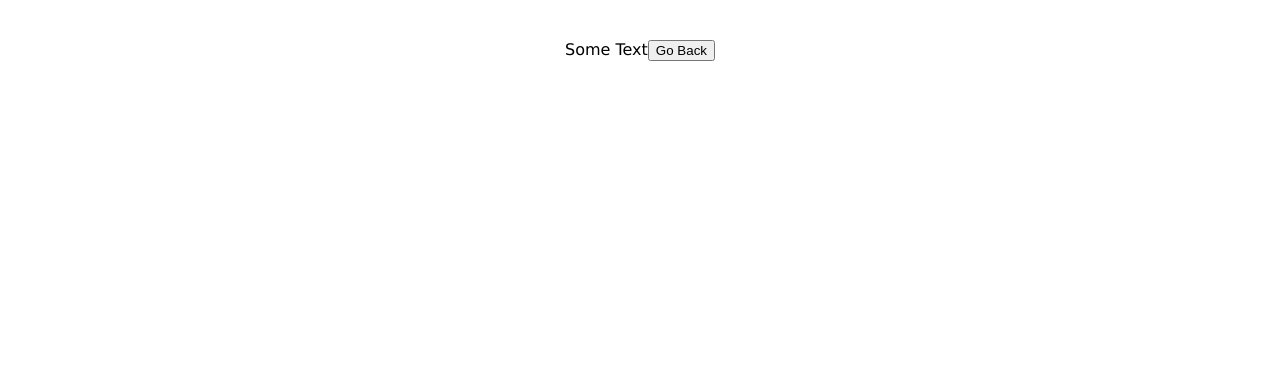
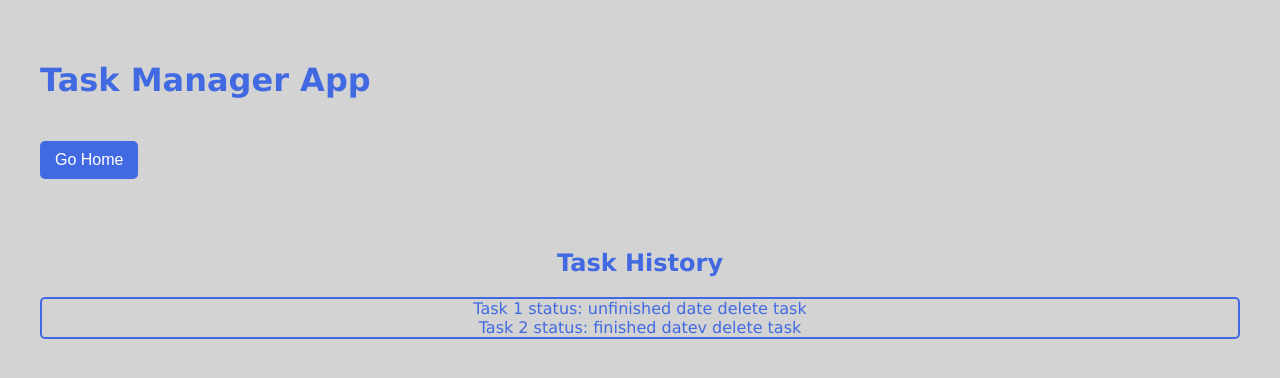
Before and after one commit to Nikolas0209/Task-Manager-App, a React (Vite) app: page /task-history in a window 1280 px wide. Shown: the top 378 px of the page. Built offline with nearby package versions, Linux system fonts and the light colour scheme.

Commit message:
Create and style template for task history component

```diff
--- a/src/pages/HomePage.css
+++ b/src/pages/HomePage.css
@@ -1,5 +1,6 @@
 body{
   font-family: 'Lucida Sans', 'Lucida Sans Regular', 'Lucida Grande', 'Lucida Sans Unicode', Geneva, Verdana, sans-serif;
+  background-color: lightgray;
 }
 
 .title-wrapper{
--- a/src/pages/TaskHistory.css
+++ b/src/pages/TaskHistory.css
@@ -0,0 +1,35 @@
+.go-back-div{
+  display: flex;
+}
+
+.go-back-button{
+  background-color: royalblue;
+  color: white;
+  border: none;
+  border-radius: 5px;
+  padding: 10px 15px;
+  cursor: pointer;
+  font-size: 16px;
+}
+
+.go-back-button:hover{
+  opacity: 0.8;
+}
+
+.go-back-button:active{
+  opacity: 0.5;
+}
+
+.task-history-div{
+  padding-top: 50px;
+}
+
+.task-history-title{
+  color: royalblue;
+}
+
+.task-history-details{
+ border: 2px solid royalblue;
+ border-radius: 5px;
+ color: royalblue;
+}
--- a/src/pages/TaskHistory.tsx
+++ b/src/pages/TaskHistory.tsx
@@ -10,8 +10,25 @@ function TaskHistory(){
 
   return(
    <>
-    Some Text
-    <button onClick={goBack}>Go Back</button>
+    <div className="title-wrapper">
+       <h1 className="task-manager-title">
+          Task Manager App
+       </h1>
+     </div>
+    <div className="go-back-div">
+      <button className="go-back-button" onClick={goBack}>
+        Go Home
+      </button>
+    </div>
+    <div className="task-history-div">
+      <h2 className="task-history-title">
+        Task History
+      </h2>
+      <div className="task-history-details">
+        Task 1 status: unfinished date  delete task<br/>
+        Task 2 status: finished datev delete task
+      </div>
+    </div>
    </>
   )
 }
```
